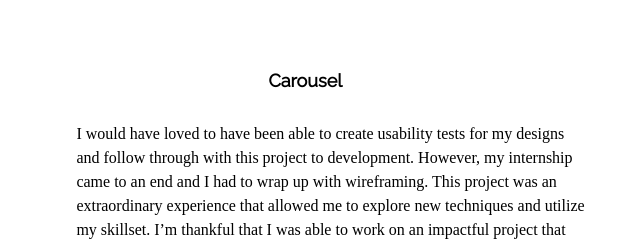
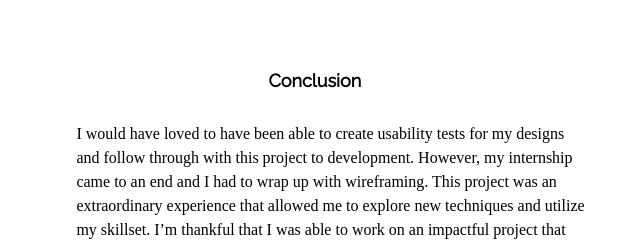
Before and after one commit to janelleholst/portfolio, a plain HTML site: page portal.html in a window 1280 px wide. Shown: the part 8870-9111 px from the top of the page, 346-986 px from the left. Drawn offline with Linux system fonts and the light colour scheme.

Commit message:
Add files via upload

```diff
--- a/portal.html
+++ b/portal.html
@@ -159,7 +159,7 @@ I shadowed customer advocates who handle calls from customers, and dug through c
         </section>
 
          <section>
-        <h3 id="concTitle">Carousel</h3>
+        <h3 id="concTitle">Conclusion</h3>
         <p class="projectPara" id="conc">I would have loved to have been able to create usability tests for my designs and follow through with this project to development. However, my internship came to an end and I had to wrap up with wireframing. This project was an extraordinary experience that allowed me to explore new techniques and utilize my skillset. I’m thankful that I was able to work on an impactful project that would help Oppfi solve problems for their users.
 </p>
 
```
